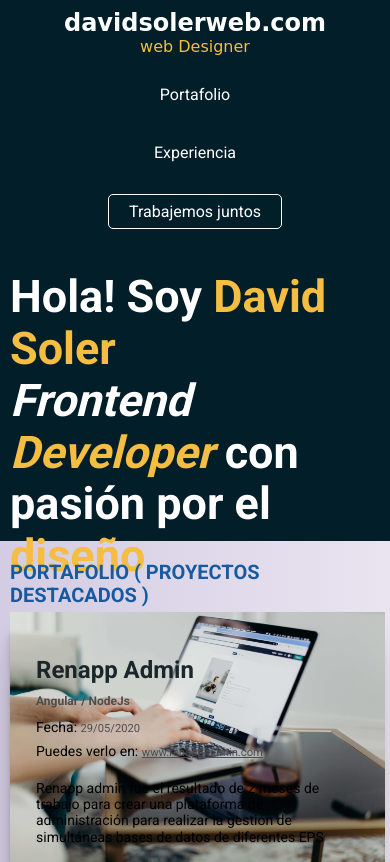
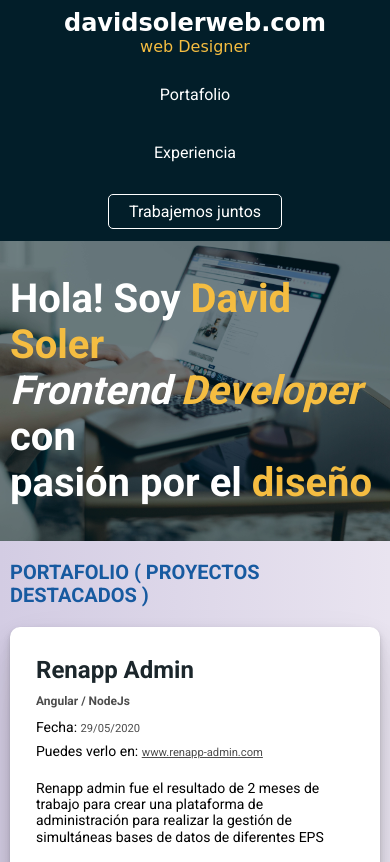
Before and after one commit to davisorb95/portfolio, a plain HTML site: page index.html in a window 390 px wide. Shown: the top 862 px of the page. Drawn offline with Linux system fonts and the light colour scheme; a web font is replaced by a local one.

Commit message:
Added responsive design at components: - hero

```diff
--- a/style.css
+++ b/style.css
@@ -93,7 +93,7 @@ body {
 
 .portrait-hero__description {
   color: white;
-  font-size: 45px;
+  font-size: 3rem;
 }
 
 .portrait-hero__description strong {
@@ -368,6 +368,23 @@ body {
 }
 
 @media screen and (max-width: 768px) {
+  .portrait-hero__description {
+    position: absolute;
+    z-index: 100;
+    top: 50%;
+    transform: translateY(-50%);
+    margin: 0;
+  }
+
+  .portrait-hero__image {
+    position: absolute;
+    height: 100%;
+    width: 100%;
+    left: 0;
+    object-fit: cover;
+    filter: opacity(.5);
+  }
+
   .project__content {
     width: auto;
   }
@@ -381,6 +398,10 @@ body {
   .event {
     margin: .625rem 0;
     width: 100%;
+  }
+
+  .portrait-hero {
+    position: relative;
   }
 }
 
@@ -407,6 +428,10 @@ body {
 }
 
 @media screen and (max-width: 480px) {
+  .portrait-hero__description {
+    font-size: 2.5rem;
+  }
+
   .portrait-projects__title {
     font-size: 1.25rem;
     padding: 1.25rem 0 .625rem;
@@ -472,5 +497,7 @@ body {
 }
 
 @media screen and (max-width: 320px) {
-
+  .portrait-hero__description {
+    font-size: 1.75rem;
+  }
 }
```
